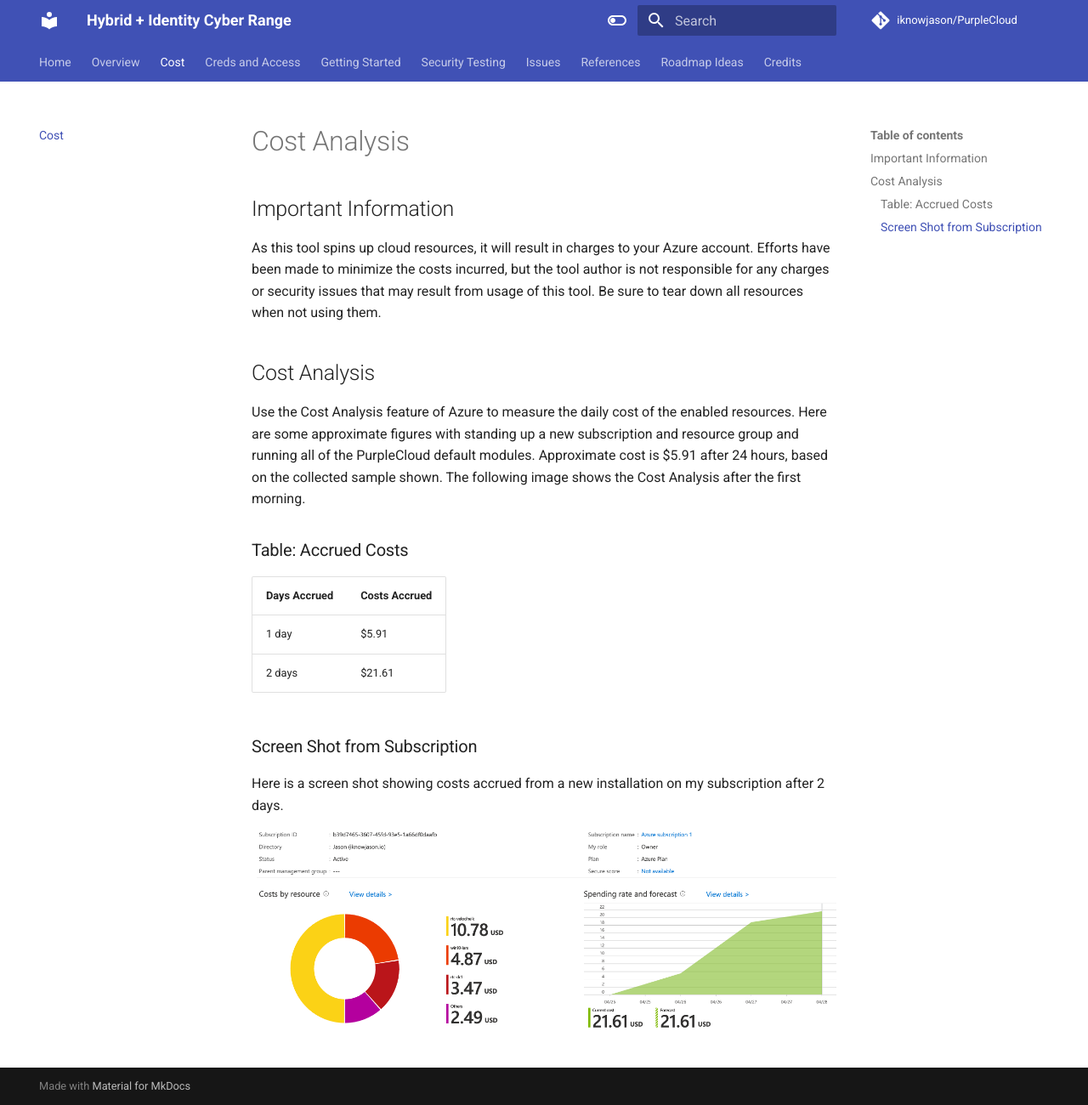
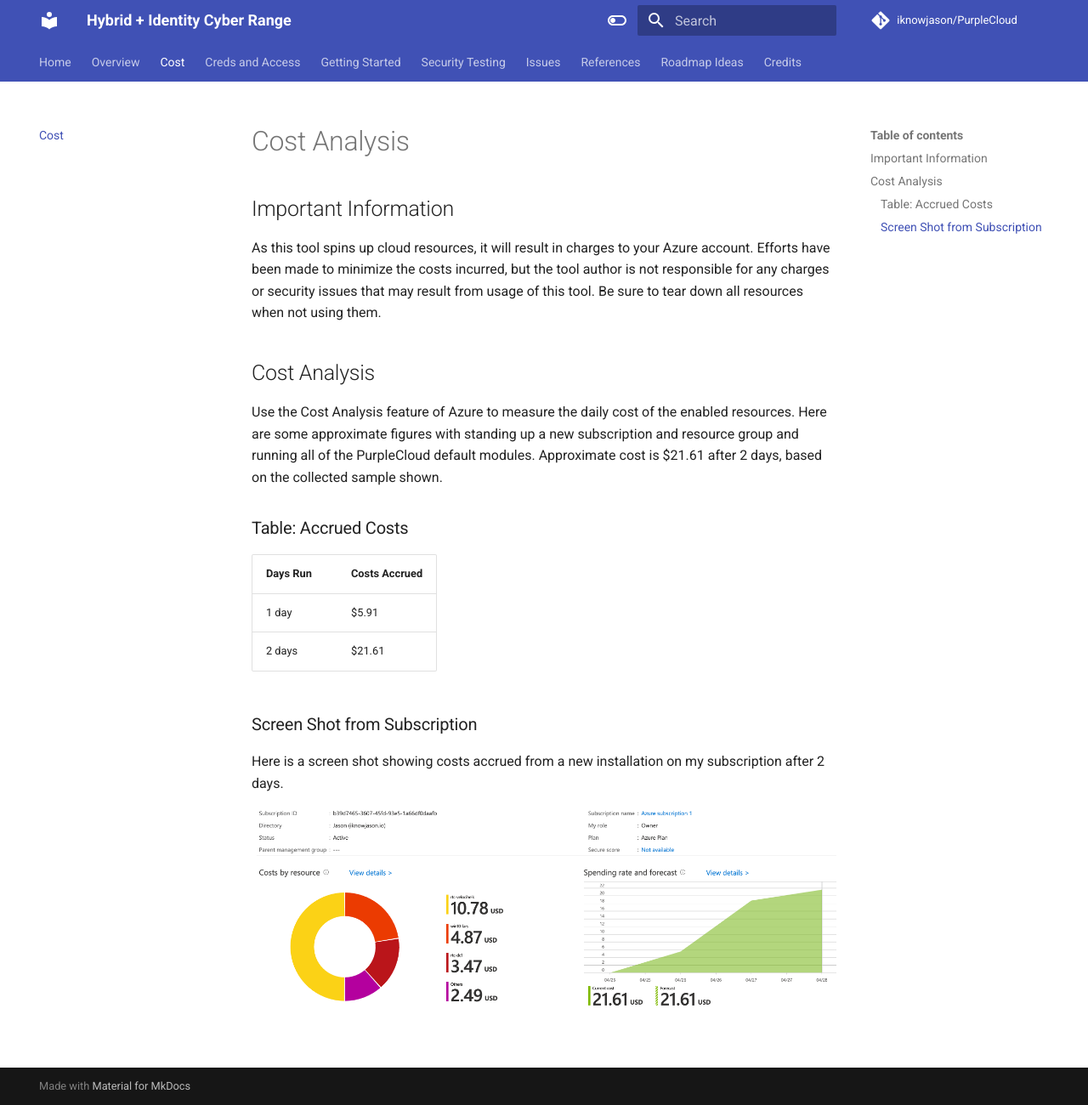
Before and after one commit to iknowjason/PurpleCloud, an MkDocs documentation site: the page built from docs/cost.md, in a window 1280 px wide and 1300 px high. Shown: the whole window at 85% size. Built offline with MkDocs 1.6.1 and Material for MkDocs 9.7.7, drawn with Linux system fonts in a browser that asks for light colours; comment, search, counter and statistics services are not loaded.

Commit message:
Updated cost analysis for 2 days

```diff
--- a/docs/cost.md
+++ b/docs/cost.md
@@ -4,10 +4,10 @@
 As this tool spins up cloud resources, it will result in charges to your Azure account.  Efforts have been made to minimize the costs incurred, but the tool author is not responsible for any charges or security issues that may result from usage of this tool.  Be sure to tear down all resources when not using them.
 
 ## Cost Analysis
-Use the Cost Analysis feature of Azure to measure the daily cost of the enabled resources.  Here are some approximate figures with standing up a new subscription and resource group and running all of the PurpleCloud default modules.  Approximate cost is $5.91 after 24 hours, based on the collected sample shown.  The following image shows the Cost Analysis after the first morning.
+Use the Cost Analysis feature of Azure to measure the daily cost of the enabled resources.  Here are some approximate figures with standing up a new subscription and resource group and running all of the PurpleCloud default modules.  Approximate cost is $21.61 after 2 days, based on the collected sample shown.
 
 ### Table:  Accrued Costs
-| Days Accrued  |  Costs Accrued |
+|   Days Run    |  Costs Accrued |
 |---------------|----------------|
 |    1 day      |     $5.91      |
 |    2 days     |     $21.61     |
```
